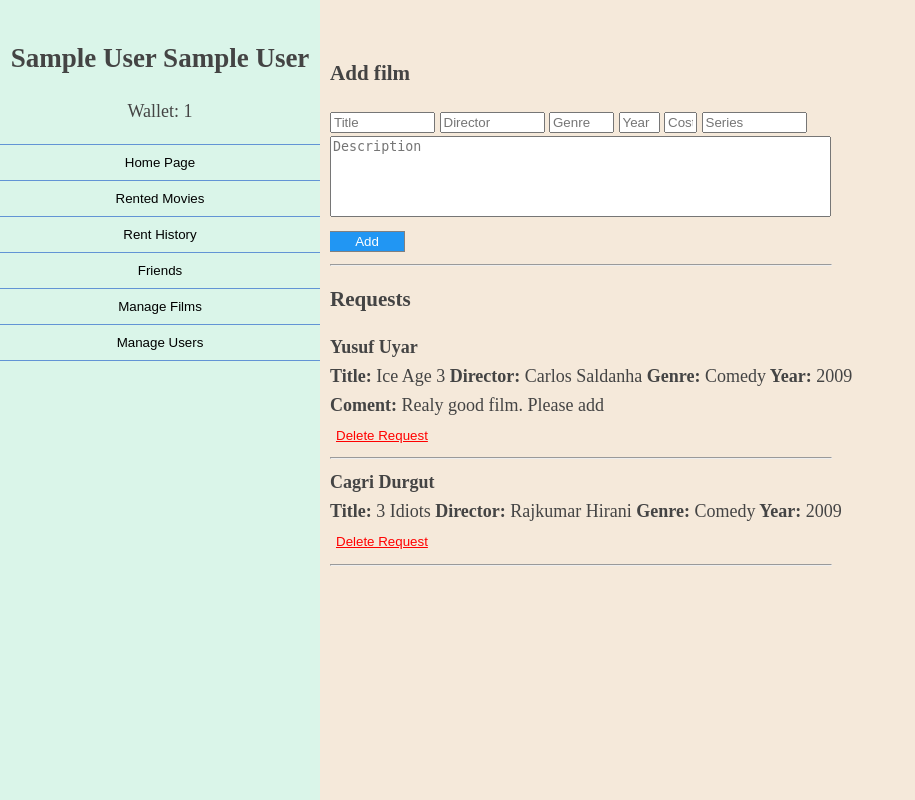
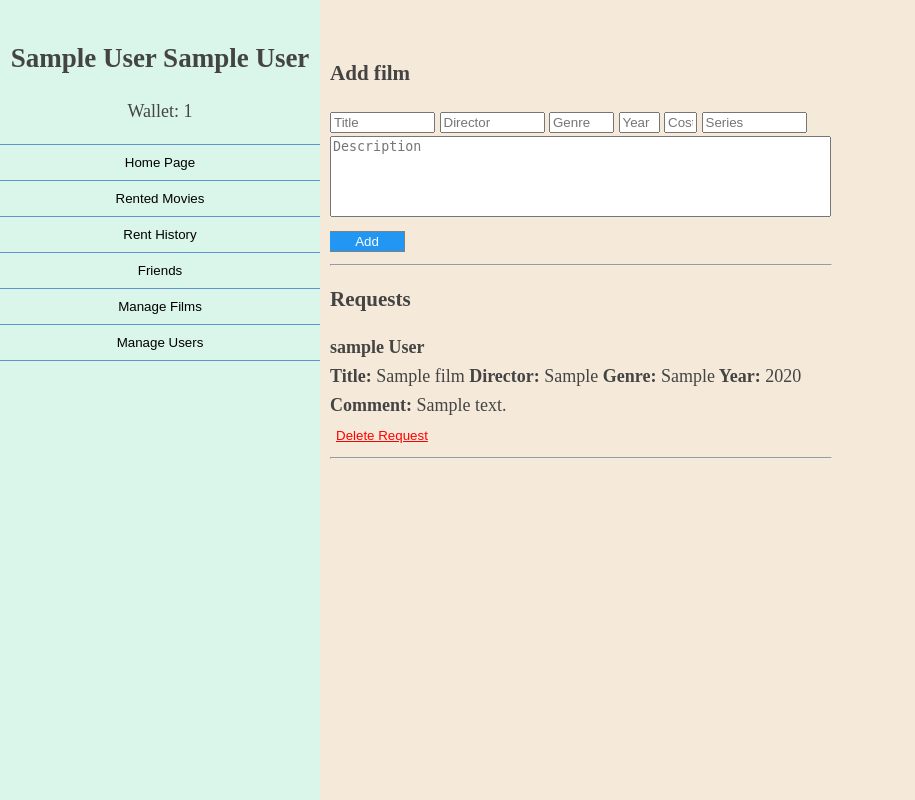
Before and after one commit to Y-Yosu/MovieSystem, a PHP site: page /manageFilms.php in a window 1280 px wide. Shown: the whole page, without its empty margins (0-915 px from the left). Run offline with PHP 8.4, Linux system fonts and the light colour scheme; the visitor is signed in with stand-in values (Sample User, id 1); tables that the repository leaves empty or names only in its code hold one stand-in row (values such as "Sample post"); a stand-in replaces the project's code that opens the database connection.

Commit message:
Manage films functionality

```diff
--- a/manageFilms.php
+++ b/manageFilms.php
@@ -3,6 +3,17 @@
     session_start();
     $error = "";
     $admin = "admin";
+
+    $query = "SELECT U.user_name, U.user_surname, A.af_title, A.af_director, A.af_genre, A.af_year, R.request_desc, A.af_id FROM user as U, absent_film as A, request as R WHERE A.af_id = R.af_id AND R.user_id = U.user_id";
+    $qres = mysqli_query($con,$query);
+    if($qres == true)
+        $count = mysqli_num_rows($qres);
+    if($qres == true && $count != 0){
+        $error = "";
+    }
+    else{
+        $error = "No results from server";
+    }
 
     if(isset($_POST['home'])) {
         header("Location: home.php");
@@ -24,6 +35,29 @@
     }
     if(isset($_POST['manageUsers'])) {
         header("Location: manageUsers.php");
+    }
+    if(isset($_POST['addFilm'])) {
+
+        $query2 = "SELECT AUTO_INCREMENT FROM information_schema.TABLES WHERE TABLE_SCHEMA = 'emre_aydogmus' AND TABLE_NAME = 'film'";
+        $qres2 = mysqli_query($con,$query2);
+        $row2 = mysqli_fetch_array($qres2);
+        $next_id = $row2['AUTO_INCREMENT'];
+
+        $query2 = "INSERT INTO film ( f_title, f_director, f_year, f_rating, f_genre, f_price, f_desc) "
+        . "VALUES( '".$_POST['title']."', '".$_POST['director']."', '".$_POST['year']."', NULL, '".$_POST['genre']."', '".$_POST['cost']."', '".$_POST['description']."' )";
+        $qres2 = mysqli_query($con,$query2);
+
+        $query2 = "INSERT INTO part_of ( f_id, series_name, order_no ) "
+        . "VALUES( '".$next_id."', '".$_POST['series']."', NULL )";
+        $qres2 = mysqli_query($con,$query2);
+        header("Location: manageFilms.php");
+    }
+    if(isset($_POST['deleteRequest'])) {
+
+        $query3 = "DELETE FROM absent_film WHERE af_id = ".$_POST['deleteRequest']."";
+        $qres3 = mysqli_query($con,$query3);
+
+        header("Location: manageFilms.php");
     }
 ?>
 
@@ -138,30 +172,44 @@
             <div style="padding:0 10px;">
                 <h3 style="text-align: left;">Add film</h3>
                 <form method="post" class="example">
-                    <input name="title" type="text" size="10" placeholder = "Title">
-                    <input name="director" type="numerical" size="10" placeholder = "Director">
-                    <input name="genre" type="numerical" size="5" placeholder = "Genre">
-                    <input name="year" type="numerical" size="2" placeholder = "Year">
-                    <input name="cost" type="numerical" size="1" placeholder = "Cost">
-                    <input name="series" type="text" size="10" placeholder = "Series"><br>
-                    <textarea wrap="off" cols="30" rows="5" name="comments" id="comments" placeholder="Description" style="width: 495px; resize: none;"></textarea><br>
-                    <button name="search" type="submit" style="width:  75px">Add</button>
+                    <input name="title" type="text" size="10" placeholder = "Title" required>
+                    <input name="director" type="numerical" size="10" placeholder = "Director" required>
+                    <input name="genre" type="numerical" size="5" placeholder = "Genre" required>
+                    <input name="year" type="numerical" size="2" placeholder = "Year" required>
+                    <input name="cost" type="numerical" size="1" placeholder = "Cost" required>
+                    <input name="series" type="text" size="10" placeholder = "Series" required><br>
+                    <textarea wrap="off" cols="30" rows="5" name="description" id="description" placeholder="Description" style="width: 495px; resize: none;" required></textarea><br>
+                    <button name="addFilm" type="submit" style="width:  75px">Add</button>
                 </form>
                 <hr style="width: 500px; text-align:left; margin-left:0">
                 <h3 style="text-align: left;">Requests</h3>
                     <?php
                         if($error == "") {
-                            echo "
-                            <b>Yusuf Uyar</b><br>
-                            <b>Title: </b><p>Ice Age 3</p><b>    Director: </b><p>Carlos Saldanha</p><b>    Genre: </b><p>Comedy</p><b>    Year: </b><p>2009<p><br>
-                            <b>Coment: </b><p>Realy good film. Please add</p><br>
-                            <form method=\"post\"><button type=\"submit\" name=\"deleteRequest\" class=\"rentButton\">Delete Request</button></form>
-                            <hr style=\"width: 500px; text-align:left; margin-left:0\">";
-                            echo "
-                            <b>Cagri Durgut</b><br>
-                            <b>Title: </b><p>3 Idiots</p><b>    Director: </b><p>Rajkumar Hirani</p><b>    Genre: </b><p>Comedy</p><b>    Year: </b><p>2009<p><br>
-                            <form method=\"post\"><button type=\"submit\" name=\"deleteRequest\" class=\"rentButton\">Delete Request</button></form>
-                            <hr style=\"width: 500px; text-align:left; margin-left:0\">";
+
+                            if($qres == true){
+                                while( $row = mysqli_fetch_array($qres)){
+                                    echo "
+                                    <b>" . $row['user_name'] . " " .$row['user_surname']. "</b><br>
+                                    <b>Title: </b><p>".$row['af_title']."</p><b>    Director: </b><p>".$row['af_director']."</p><b>    Genre: </b><p>".$row['af_genre']."</p><b>    Year: </b><p>".$row['af_year']."<p><br>";
+                                    //<b>Coment: </b><p>Realy good film. Please add</p><br>
+                                    if( is_null($row['request_desc']) OR $row['request_desc'] == "" )
+                                        echo "<p>User added no comments.</p><br>";
+                                    else
+                                        echo "<b>Comment: </b><p>".$row['request_desc']."</p><br>";
+                                    echo "
+                                    <form method=\"post\"><button type=\"submit\" name=\"deleteRequest\" class=\"rentButton\" value = ".$row['af_id'].">Delete Request</button></form>
+                                    <hr style=\"width: 500px; text-align:left; margin-left:0\">";
+                                    /*
+                                    if( is_null( $row['f_rating'] ) )
+                                        echo "<td>" . "-" . "</td>";
+                                    else
+                                        echo "<td>" . $row['f_rating'] . "</td>";
+                                        */
+
+                                }
+                                echo "</table>";
+                            }
+
                         }
                         else {
                             echo "<p style=\"text-align: left; color: red;\">There are no requests</p>";
```
